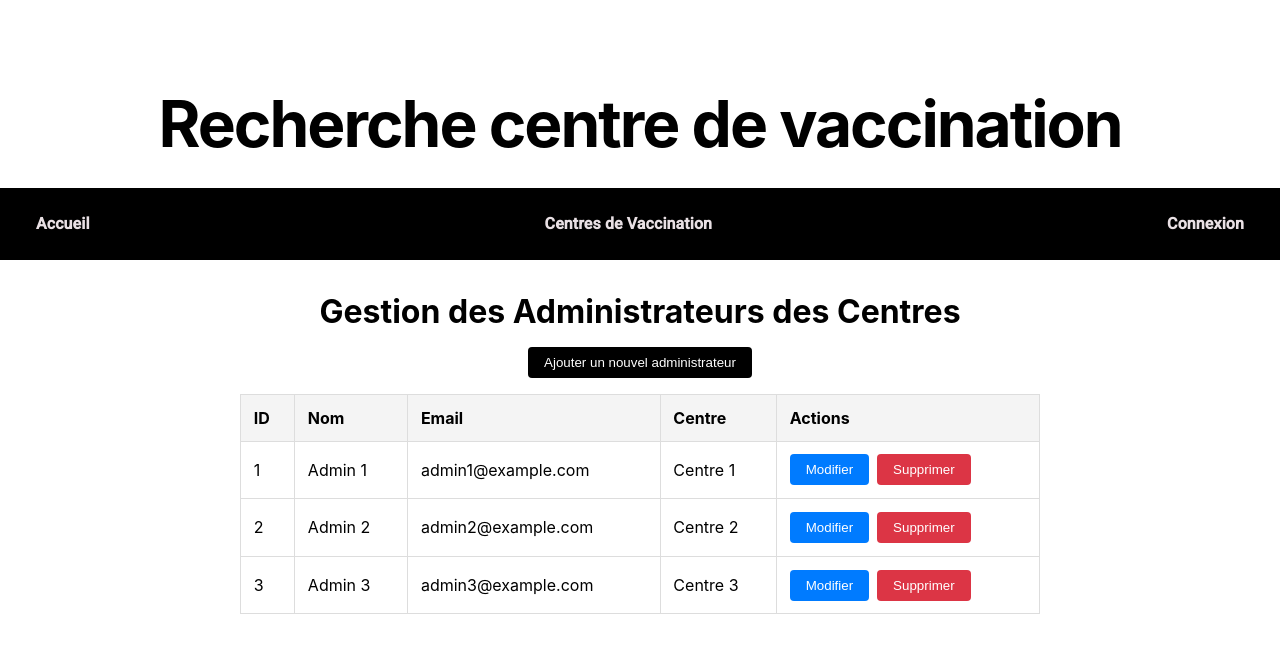
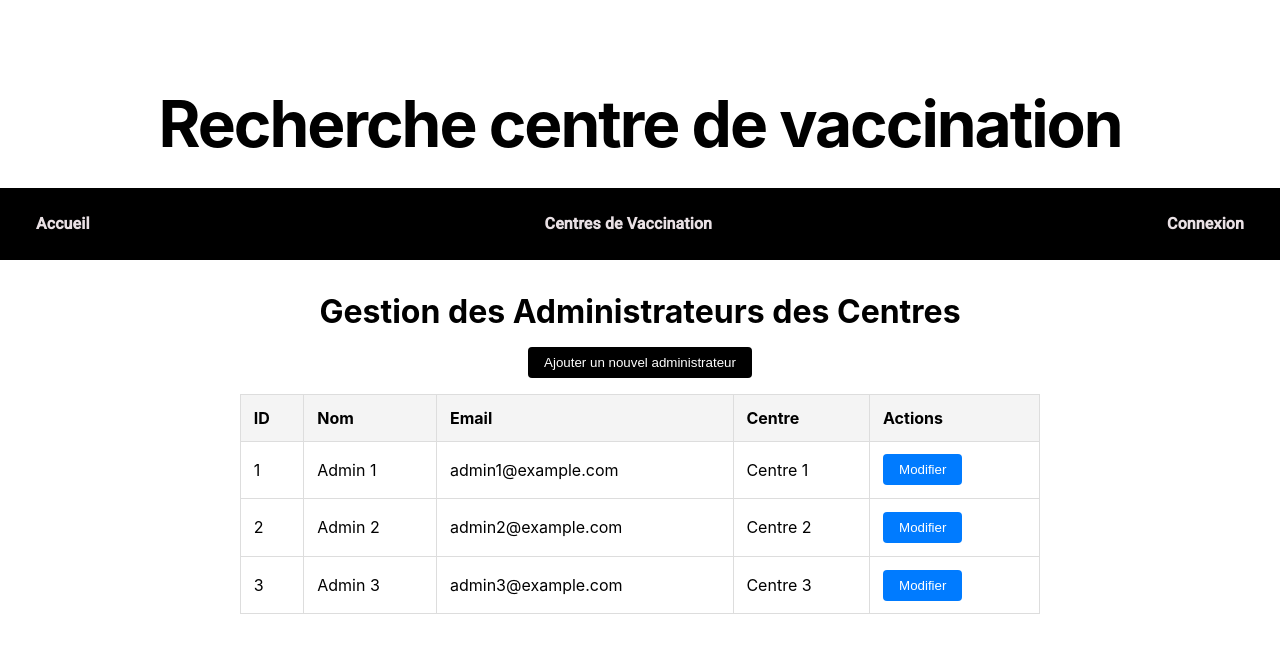
Before and after one commit to Lysandre23/ProjetFullStack, an Angular app in the folder vaccination-app/: page /manage-admins in a window 1280 px wide. Shown: the top 652 px of the page. Built offline with nearby package versions, Linux system fonts and the light colour scheme.

Commit message:
update manage admins

```diff
--- a/vaccination-app/src/app/manage-admins/manage-admins.component.html
+++ b/vaccination-app/src/app/manage-admins/manage-admins.component.html
@@ -21,7 +21,6 @@
           <td>{{ admin.centerName }}</td>
           <td>
             <button class="edit-button" (click)="onEdit(admin)">Modifier</button>
-            <button class="delete-button" (click)="onDelete(admin.id)">Supprimer</button>
           </td>
         </tr>
       </tbody>
```
